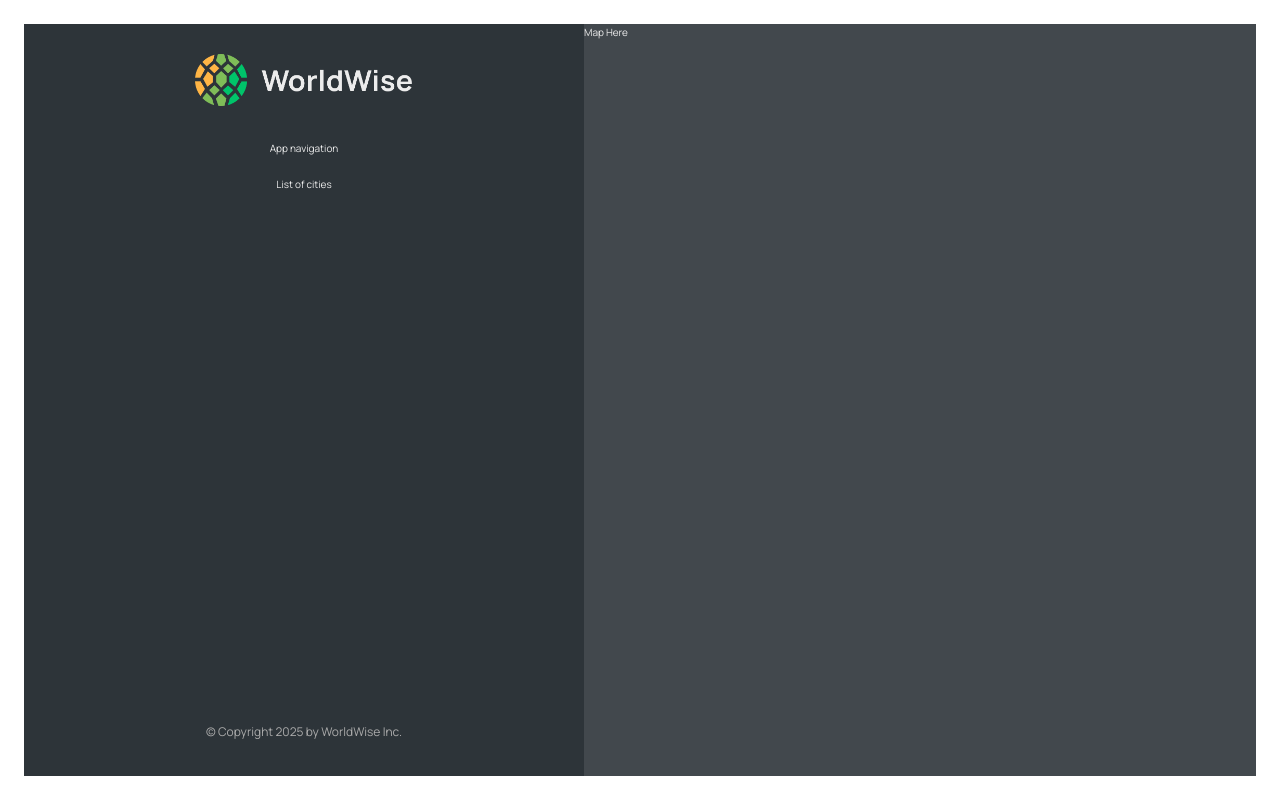
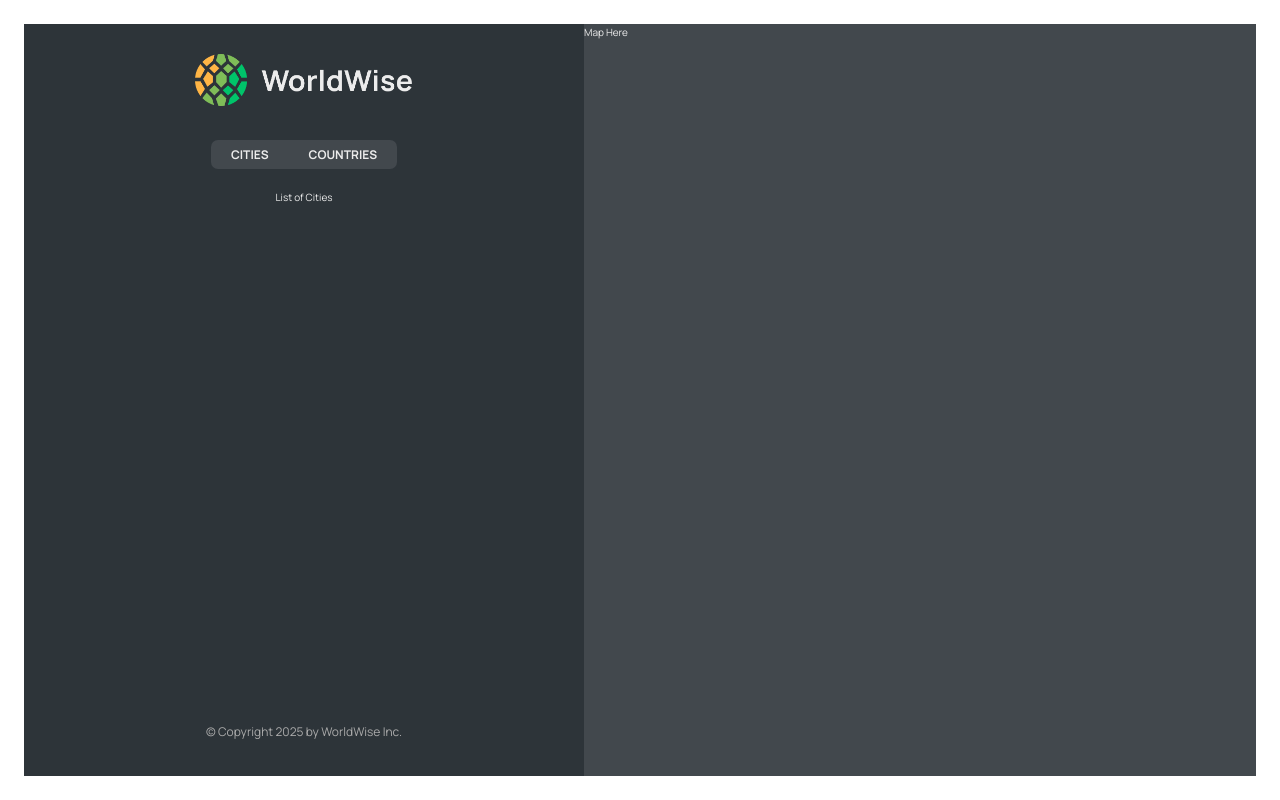
Before and after one commit to Art-Luzrab/WorldWiseProject, a React (Vite) app: page /app in a window 1280 px wide. Built offline with nearby package versions, Linux system fonts and the light colour scheme.

Commit message:
Nested Routes and Index Route

```diff
--- a/src/App.jsx
+++ b/src/App.jsx
@@ -10,11 +10,16 @@
   return (
     <BrowserRouter>
       <Routes>
-        <Route path="/" element={<HomePage />} />
+        <Route index element={<HomePage />} />
         <Route path="product" element={<Product />} />
         <Route path="pricing" element={<Pricing />} />
         <Route path="login" element={<Login />} />
-        <Route path="app" element={<AppLayout />} />
+        <Route path="app" element={<AppLayout />}>
+          <Route index element={<p>List of Cities</p>} />
+          <Route path="cities" element={<p>List of Cities</p>} />
+          <Route path="countries" element={<p>Countries</p>} />
+          <Route path="form" element={<p>Form</p>} />
+        </Route>
         <Route path="*" element={<PageNotFound />} />
       </Routes>
     </BrowserRouter>
--- a/src/Components/AppNav.jsx
+++ b/src/Components/AppNav.jsx
@@ -1,7 +1,19 @@
+import { NavLink } from "react-router-dom";
 import styles from "./AppNav.module.css";
 
 function AppNav() {
-  return <nav className={styles.nav}>App navigation</nav>;
+  return (
+    <nav className={styles.nav}>
+      <ul>
+        <li>
+          <NavLink to="cities">Cities</NavLink>
+        </li>
+        <li>
+          <NavLink to="countries">Countries</NavLink>
+        </li>
+      </ul>
+    </nav>
+  );
 }
 
 export default AppNav;
--- a/src/Components/Footer.jsx
+++ b/src/Components/Footer.jsx
@@ -1,4 +1,4 @@
-import styles from "./Sidebar.module.css";
+import styles from "./Footer.module.css";
 
 function Footer() {
   return (
--- /dev/null
+++ b/src/Components/Footer.module.css
@@ -0,0 +1,8 @@
+.footer {
+  margin-top: auto;
+}
+
+.copyright {
+  font-size: 1.2rem;
+  color: var(--color-light--1);
+}
--- a/src/Components/Sidebar.jsx
+++ b/src/Components/Sidebar.jsx
@@ -2,14 +2,14 @@
 import Logo from "./Logo";
 import styles from "./Sidebar.module.css";
 import Footer from "./Footer";
+import { Outlet } from "react-router-dom";
 
 function Sidebar() {
   return (
     <div className={styles.sidebar}>
       <Logo />
       <AppNav />
-
-      <p>List of cities</p>
+      <Outlet />
       <Footer />
     </div>
   );
--- a/src/Components/Sidebar.module.css
+++ b/src/Components/Sidebar.module.css
@@ -8,12 +8,3 @@
   align-items: center;
   height: calc(100vh - 4.8rem);
 }
-
-.footer {
-  margin-top: auto;
-}
-
-.copyright {
-  font-size: 1.2rem;
-  color: var(--color-light--1);
-}
```
